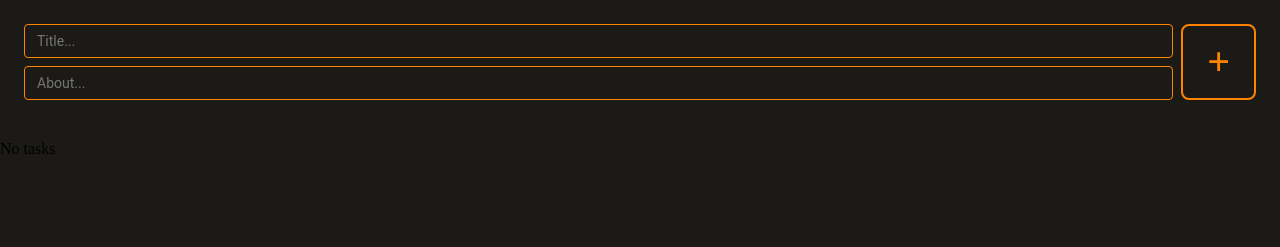
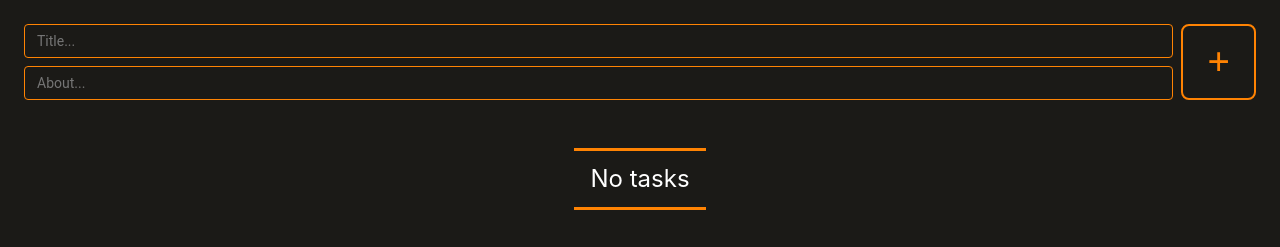
Before and after one commit to OldM1lk/S5_WebDev_Lab-2, a website: page index.html in a window 1280 px wide. Drawn offline with Linux system fonts and the light colour scheme.

Commit message:
Add the "No tasks" paragraph and styles for it

```diff
--- /dev/null
+++ b/css/tasks.css
@@ -0,0 +1,18 @@
+.tasks {
+    display: flex;
+    flex-direction: column;
+    align-items: center;
+}
+
+.tasks__empty {
+    width: auto;
+    font-family: Inter, sans-serif;
+    font-size: 24px;
+    line-height: 100%;
+    text-align: center;
+    vertical-align: middle;
+    color: #FFFFFF;
+    border-top: 3px solid #FF8303;
+    border-bottom: 3px solid #FF8303;
+    padding: 1rem;
+}
--- a/index.html
+++ b/index.html
@@ -7,6 +7,7 @@
     <link rel="stylesheet" href="css/normalize.css">
     <link rel="stylesheet" href="css/form.css">
     <link rel="stylesheet" href="css/components.css">
+    <link rel="stylesheet" href="css/tasks.css">
 </head>
 <body>
 <header>
@@ -18,8 +19,8 @@
         <button class="button-add">+</button>
     </form>
 </header>
-<main>
-    <p>No tasks</p>
+<main class="tasks">
+    <p class="tasks__empty">No tasks</p>
     <ul></ul>
 </main>
 <script src="index.js"></script>
```
